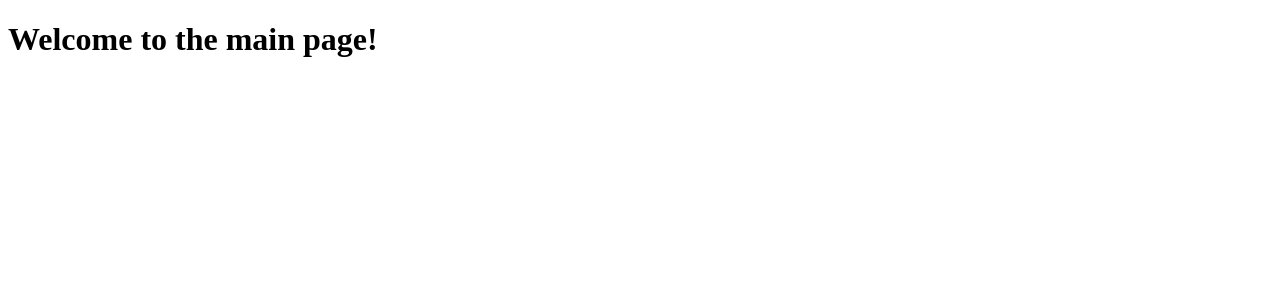
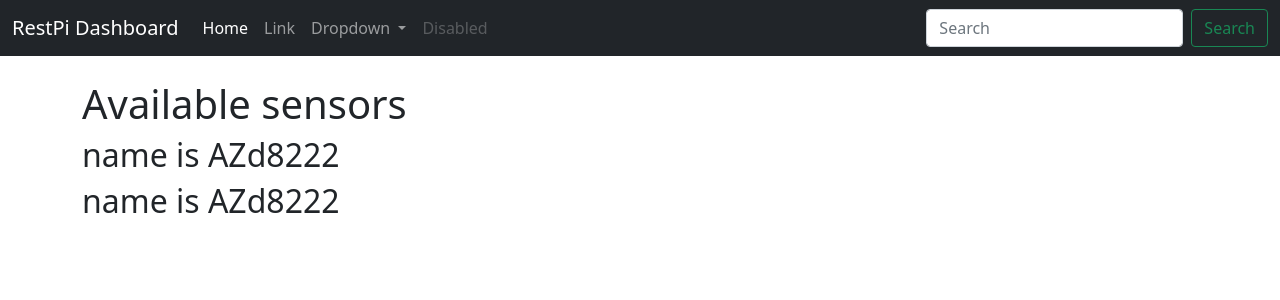
Before and after one commit to ElMorrito/RestPi-SensorController, a Flask app: page / in a window 1280 px wide. Shown: the top 300 px of the page. Run offline with Flask 2, Linux system fonts and the light colour scheme; parts of the project's set-up code (start-up, migrations or seed data) failed here and were passed over.

Commit message:
organized code

```diff
--- /dev/null
+++ b/app/templates/base.html
@@ -0,0 +1,25 @@
+<!doctype html>
+<html lang="en">
+
+<head>
+    <!-- Required meta tags -->
+    <meta charset="utf-8">
+    <meta name="viewport" content="width=device-width, initial-scale=1">
+
+    <!-- Bootstrap CSS -->
+    <link href="https://cdn.jsdelivr.net/npm/bootstrap@5.0.2/dist/css/bootstrap.min.css" rel="stylesheet"
+        integrity="sha384-EVSTQN3/azprG1Anm3QDgpJLIm9Nao0Yz1ztcQTwFspd3yD65VohhpuuCOmLASjC" crossorigin="anonymous">
+
+    <title>RestPi | Home</title>
+</head>
+
+<body>
+    {% include'navbar.html'%}
+    <br />
+    <div class="container">
+        {% block content %}
+        {% endblock%}
+    </div>
+</body>
+
+</html>
--- a/app/templates/index.html
+++ b/app/templates/index.html
@@ -1,14 +1,12 @@
-<!doctype html>
-<html>
+{% extends 'base.html'%}
 
-<head>
-    <Title>
-        RestPi | Home
-    </Title>
-</head>
+{% block content%}
 
-<body>
-    <h1>Welcome to the main page!</h1>
-</body>
+<h1>Available sensors</h1>
 
-</html>
+{% for sensor in sensors%}
+
+<h2>name is {{sensor['name']}}</h2>
+
+{%endfor%}
+{%endblock%}
--- /dev/null
+++ b/app/templates/navbar.html
@@ -0,0 +1,52 @@
+<nav class="navbar navbar-expand-lg navbar-dark bg-dark">
+    <div class="container-fluid">
+        <a class="navbar-brand" href="#">RestPi Dashboard</a>
+        <button class="navbar-toggler" type="button" data-bs-toggle="collapse" data-bs-target="#navbarSupportedContent"
+            aria-controls="navbarSupportedContent" aria-expanded="false" aria-label="Toggle navigation">
+            <span class="navbar-toggler-icon"></span>
+        </button>
+        <div class="collapse navbar-collapse" id="navbarSupportedContent">
+            <ul class="navbar-nav me-auto mb-2 mb-lg-0">
+                <li class="nav-item">
+                    <a class="nav-link active" aria-current="page" href="#">Home</a>
+                </li>
+                <li class="nav-item">
+                    <a class="nav-link" href="#">Link</a>
+                </li>
+                <li class="nav-item dropdown">
+                    <a class="nav-link dropdown-toggle" href="#" id="navbarDropdown" role="button"
+                        data-bs-toggle="dropdown" aria-expanded="false">
+                        Dropdown
+                    </a>
+                    <ul class="dropdown-menu" aria-labelledby="navbarDropdown">
+                        <li><a class="dropdown-item" href="#">Action</a></li>
+                        <li><a class="dropdown-item" href="#">Another action</a></li>
+                        <li>
+                            <hr class="dropdown-divider">
+                        </li>
+                        <li><a class="dropdown-item" href="#">Something else here</a></li>
+                    </ul>
+                </li>
+                <li class="nav-item">
+                    <a class="nav-link disabled" href="#" tabindex="-1" aria-disabled="true">Disabled</a>
+                </li>
+            </ul>
+            <form class="d-flex">
+                <input class="form-control me-2" type="search" placeholder="Search" aria-label="Search">
+                <button class="btn btn-outline-success" type="submit">Search</button>
+            </form>
+        </div>
+    </div>
+</nav>
+<!-- Optional JavaScript; choose one of the two! -->
+
+<!-- Option 1: Bootstrap Bundle with Popper -->
+<script src="https://cdn.jsdelivr.net/npm/bootstrap@5.0.2/dist/js/bootstrap.bundle.min.js"
+    integrity="sha384-MrcW6ZMFYlzcLA8Nl+NtUVF0sA7MsXsP1UyJoMp4YLEuNSfAP+JcXn/tWtIaxVXM"
+    crossorigin="anonymous"></script>
+
+<!-- Option 2: Separate Popper and Bootstrap JS -->
+<!--
+<script src="https://cdn.jsdelivr.net/npm/@popperjs/core@2.9.2/dist/umd/popper.min.js" integrity="sha384-IQsoLXl5PILFhosVNubq5LC7Qb9DXgDA9i+tQ8Zj3iwWAwPtgFTxbJ8NT4GN1R8p" crossorigin="anonymous"></script>
+<script src="https://cdn.jsdelivr.net/npm/bootstrap@5.0.2/dist/js/bootstrap.min.js" integrity="sha384-cVKIPhGWiC2Al4u+LWgxfKTRIcfu0JTxR+EQDz/bgldoEyl4H0zUF0QKbrJ0EcQF" crossorigin="anonymous"></script>
+-->
--- a/app/views.py
+++ b/app/views.py
@@ -1,5 +1,7 @@
 from flask import Blueprint, render_template
 import os
+
+from service.sensor_service import get_temp_sensors
 
 app_template_folder = os.path.join(os.path.dirname(__file__) + '/templates')
 
@@ -7,7 +9,9 @@ print(app_template_folder)
 app_blueprint = Blueprint(
     name="app", import_name=__name__, template_folder=app_template_folder)
 
+sensors = get_temp_sensors()
+
 
 @app_blueprint.route('/', methods=['GET', ])
 def index():
-    return render_template('index.html')
+    return render_template('index.html', sensors=sensors)
```
Also changed, not shown: api/views/device.py (+2 -21 lines), service/network_service.py (added, +20 -0 lines).
